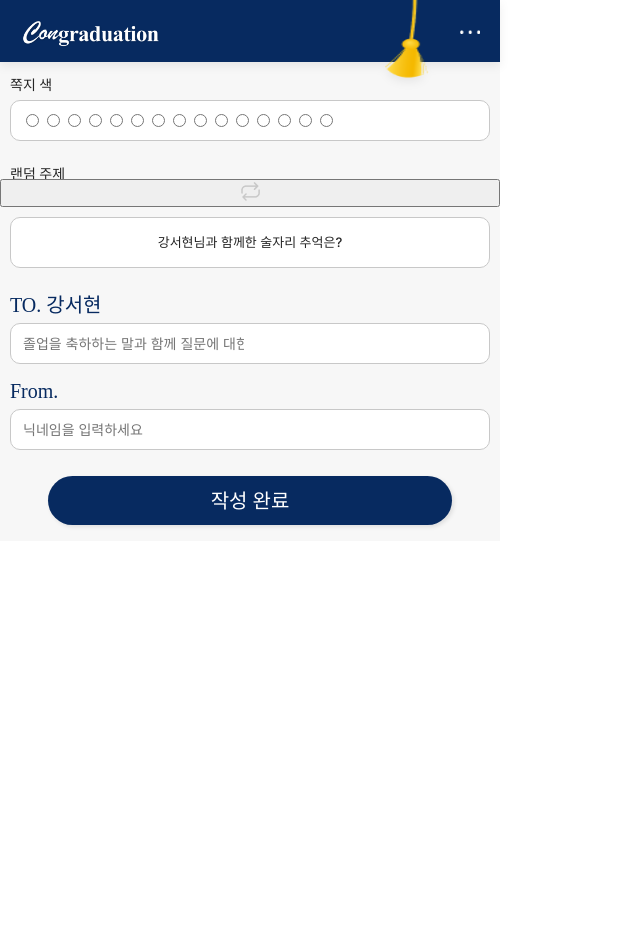
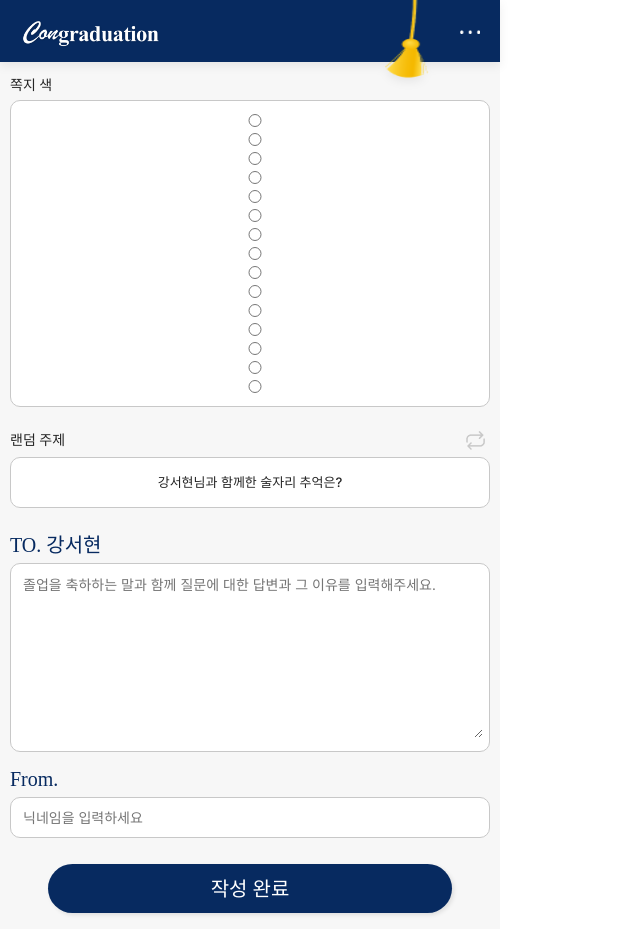
Before and after one commit to vdnuit/Congraduation, a React (Create React App) app in the folder front/: page /write in a window 1280 px wide. Shown: the whole page, without its empty margins (0-640 px from the left). Before the commit the page ends 800 px from the top, so only its background shows below. Built offline with nearby package versions, Linux system fonts and the light colour scheme; a web font is replaced by a local one.

Commit message:
Write css icon 빼고 완성

```diff
--- a/front/src/pages/Write.jsx
+++ b/front/src/pages/Write.jsx
@@ -52,7 +52,6 @@
         font-size: 13px;
         line-height: 19px;
         text-align: center;
-
         color: #252525;
     }
     input {
@@ -64,8 +63,33 @@
         line-height: 17px;
 
         color: #000000;
+        width: 100%;
+    }
+    textarea {
+        border: none;
+        font-family: 'Inter';
+        font-style: normal;
+        font-weight: 400;
+        font-size: 14px;
+        line-height: 17px;
+
+        color: #000000;
+        width: 100%;
+        height: 10rem;
     }
 `;
+export const Shuffle = styled.div`
+    display: flex;
+    justify-content: space-between;
+    button {
+        border: none;
+        background-color: #f7f7f7;
+        width: 30px;
+        height: 30px;
+        margin: 10px 10px -10px 0px;
+    }
+`;
+
 export const StyledButton = styled.button`
     text-decoration: none;
 
@@ -78,7 +102,6 @@
     font-weight: 400;
     font-size: 20px;
     line-height: 30px;
-    /* identical to box height */
 
     text-align: center;
     padding: 0.6rem;
@@ -158,6 +181,7 @@
             <GreyBox>
                 <ColorSelect IconChecked={IconChecked} />
             </GreyBox>
+            <Shuffle>
                 <h3>랜덤 주제</h3>
                 <button
                     type="button"
@@ -167,6 +191,8 @@
                 >
                     <img src={ShuffleImg} alt="셔플버튼" />
                 </button>
+            </Shuffle>
+
             <GreyBox>
                 <p>{questions[index]}</p>
             </GreyBox>
@@ -174,7 +200,7 @@
             <form>
                 <h2>TO. {ownerName}</h2>
                 <GreyBox>
-                    <input
+                    <textarea
                         {...register('message')}
                         placeholder="졸업을 축하하는 말과 함께 질문에 대한 답변과 그 이유를 입력해주세요."
                     />
```
Lines whose indentation alone changed are shown as unchanged.
